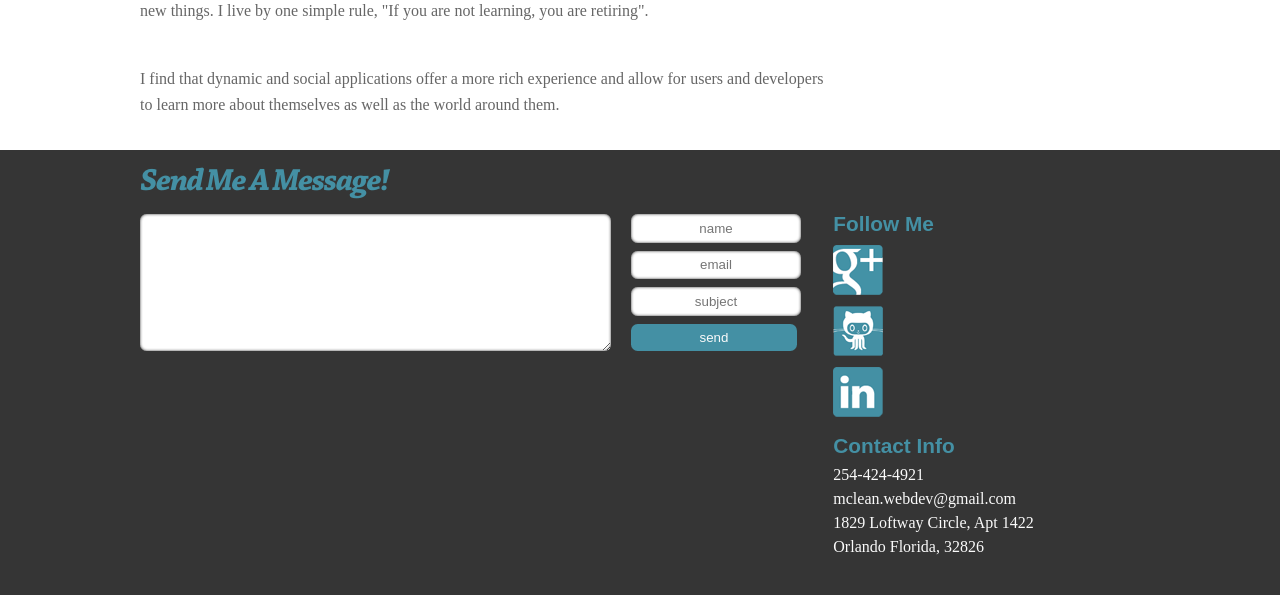
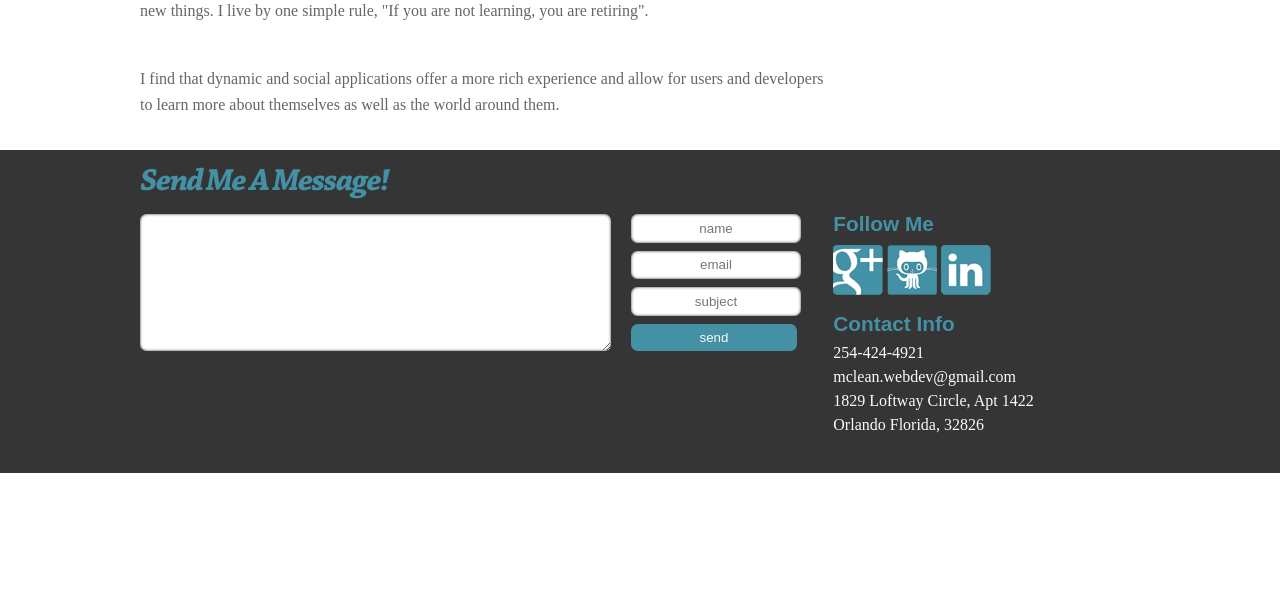
Before and after one commit to havok2905/Portfolio, a PHP site: page /me.php in a window 1280 px wide. Shown: the part 750-1345 px from the top of the page. After the commit the page ends 1223 px from the top, so only its background shows below. Run offline with PHP 8.4, Linux system fonts and the light colour scheme.

Commit message:
added inlinelist class to css file and applied it to newly created social media icon list in the layout class

```diff
--- a/css/main.css
+++ b/css/main.css
@@ -186,6 +186,10 @@ ul li span{
 	margin: 1em;
 }
 
+.inlinelist li{
+	display: inline;
+}
+
 p{
 	font-family: Ghandi;
 	font-size: 1em;
--- a/includes/layout.php
+++ b/includes/layout.php
@@ -63,7 +63,7 @@ EOT;
 				<div class="contact_container">
 					<div class="contact_sub_container">
 						<h4>Follow Me</h4>
-						<ul class="footertext">
+						<ul class="footertext inlinelist">
 							<li><a href="https://plus.google.com/u/0/108287038105459970762/posts"><img src="img/googlethumb.png"/><span>google+</span></a></li>
 							<li><a href="https://github.com/havok2905"><img src="img/gitthumb.png"/><span>github</span></a></li>
 							<li><a href="http://www.linkedin.com/pub/christopher-mclean/23/261/789"><img src="img/linkedthumb.png"></img><span>linkedin</span></a></li>
```
